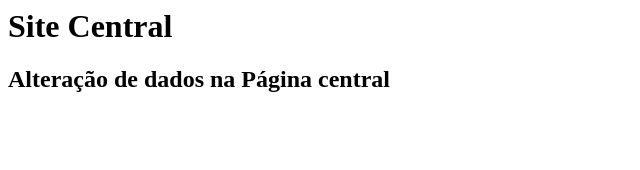
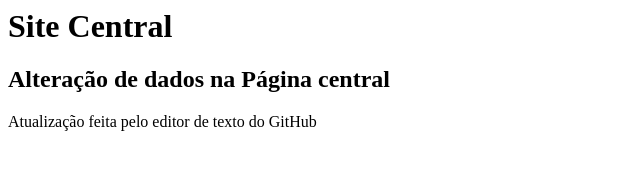
Before and after one commit to LucasGarc/gama-no-github, a plain HTML site: page index.html in a window 1280 px wide. Shown: the whole page, without its empty margins (0-640 px from the left). Drawn offline with Linux system fonts and the light colour scheme.

Commit message:
Update index.html

```diff
--- a/index.html
+++ b/index.html
@@ -1,4 +1,5 @@
 <html>
 	<h1> Site Central </h1>
 	<h2>Alteração de dados na Página central</h2>
+	<p>Atualização feita pelo editor de texto do GitHub</p>
 </html>
```
